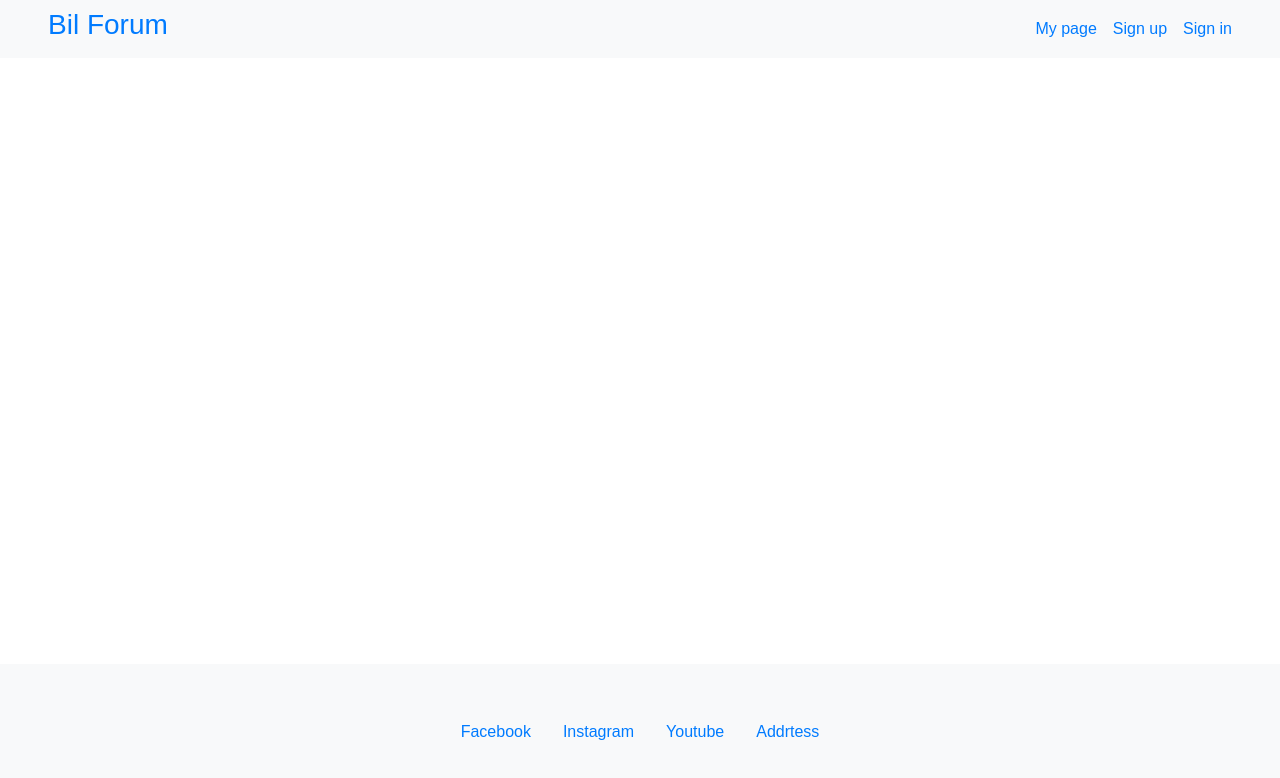
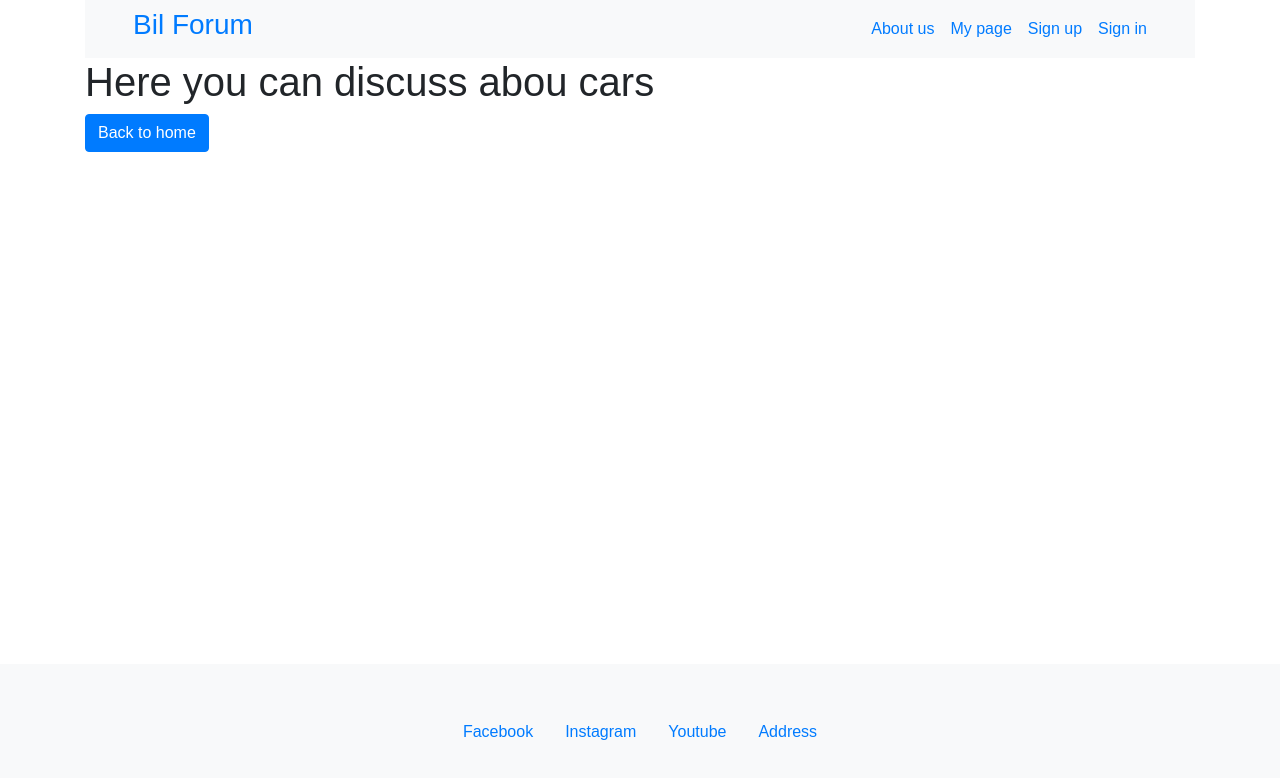
Before and after one commit to khajehabdollahi/bilforum, a React (Create React App) app: page /about in a window 1280 px wide. Shown: the top 778 px of the page. Built offline with nearby package versions, Linux system fonts and the light colour scheme; no server answers.

Commit message:
Added about page

```diff
--- a/src/App.js
+++ b/src/App.js
@@ -1,6 +1,7 @@
 import './App.css';
 import TopNavbar from './components/Navbar'
 import Footer from './components/Footer'
+import About from './components/About'
 import Home from './pages/Home'
 import MyPage from './pages/MyPage'
 import Register from './components/Register'
@@ -22,6 +23,7 @@ function App() {
             <Route exact path="/signup" component={Register} />
             <Route exact path="/signin" component={Login} />
             <Route exact path="/mypage" component={MyPage} />
+            <Route exact path="/about" component={About} />
             <Route exact path="/:id" component={ForumDetails} />
             </Switch>
             </div>
--- /dev/null
+++ b/src/components/About.js
@@ -0,0 +1,12 @@
+import React from 'react'
+import { Container, Row, Col, Card, CardTitle, CardText, CardBody } from 'reactstrap';
+
+
+export default function About() {
+  return (
+    <Container className="bg.primary" >
+      <h1>Here you can discuss abou cars</h1>
+      <a href="Home" class="btn btn-primary">Back to home</a>
+    </Container>
+  )
+}
--- a/src/components/Footer.js
+++ b/src/components/Footer.js
@@ -19,7 +19,7 @@ export default function Footer() {
                 <a className="nav-link" href="https://www.youtube.com/c/SvenskaSwedish">Youtube</a>
               </li>
               <li className="nav-item">
-                  <a className="nav-link" href="#">Addrtess</a>
+                  <a className="nav-link" href="#">Address</a>
               </li>
             </ul>
           </div>
--- a/src/components/Navbar.js
+++ b/src/components/Navbar.js
@@ -1,17 +1,21 @@
 import React, { useState } from 'react';
 import { Link } from 'react-router-dom'
-import { Collapse, Navbar, NavbarToggler, Nav, NavItem } from 'reactstrap';
+import { Collapse, Navbar, NavbarToggler, Nav, NavItem, Container } from 'reactstrap';
 
 const TopNavbar = (props) => {
   const [isOpen, setIsOpen] = useState(false);
   const toggle = () => setIsOpen(!isOpen);
 
   return (
-      <Navbar color="light" light expand="md" className="px-5">
+    <Container className="bg.danger">
+      <Navbar  color="light" light expand="md" className=" px-5">
         <Link className="nav-brand" to="/"><h3>Bil Forum</h3></Link>
         <NavbarToggler onClick={toggle} />
         <Collapse isOpen={isOpen} navbar>
-        <Nav className="ml-auto" navbar>
+          <Nav className="ml-auto" navbar>
+            <NavItem className="mr-lg-3">
+              <Link to="/about" >About us</Link>
+            </NavItem>
             <NavItem className="mr-lg-3">
               <Link to="/mypage" >My page</Link>
             </NavItem>
@@ -24,6 +28,7 @@ const TopNavbar = (props) => {
           </Nav>
         </Collapse>
       </Navbar>
+      </Container>
   );
 }
 
```
Also changed, not shown: 2 other files (tests, documents, lock files or other folders).
